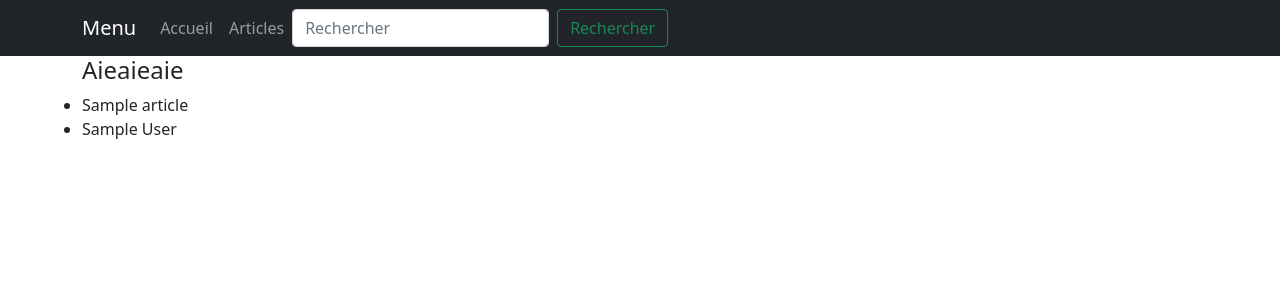
After one commit to NassimTaoussi/Blog, a PHP site: template template/articles.html.twig in a window 1280 px wide. The commit adds this page. Shown: the top 300 px of the page. Run offline with PHP 8.4, Linux system fonts and the light colour scheme; the template is opened without the code that fills it: most values are stand-ins (such as "Sample title", 1, 10 or a date in 2020); some libraries are stand-ins or nearby versions.

Commit message:
feat: listing des articles

```diff
--- a/public/index.php
+++ b/public/index.php
@@ -10,6 +10,7 @@
 
 
     $router->get('/', 'NTaoussi\Src\Controller\BlogController@index');
+    $router->get('/posts', 'NTaoussi\Src\Controller\BlogController@posts');
     $router->get('/posts/:id', 'NTaoussi\Src\Controller\BlogController@showPost');
 
     $router->run();
--- /dev/null
+++ b/template/articles.html.twig
@@ -0,0 +1,20 @@
+{% extends 'base.html.twig' %}
+
+{% block title %}Articles{% endblock %}
+
+{% block body %}
+    <div class="row">
+        <section class="col-6" id="sectionArticles">
+            <div class="row justify-content-center">
+                <h4>Aieaieaie</h4>
+                <ul>
+                    {% for article in allArticles %}
+                        <li>{{ article.title }}</li>
+                        <li>{{ article.author }}</li>
+                    {% endfor %}
+                </ul>
+            </div>
+        </section>
+    </div>
+
+{% endblock %}
```
Also changed, not shown: src/Controller/BlogController.php (+10 -0 lines), src/Repository/ArticleRepository.php (+24 -1 lines).
